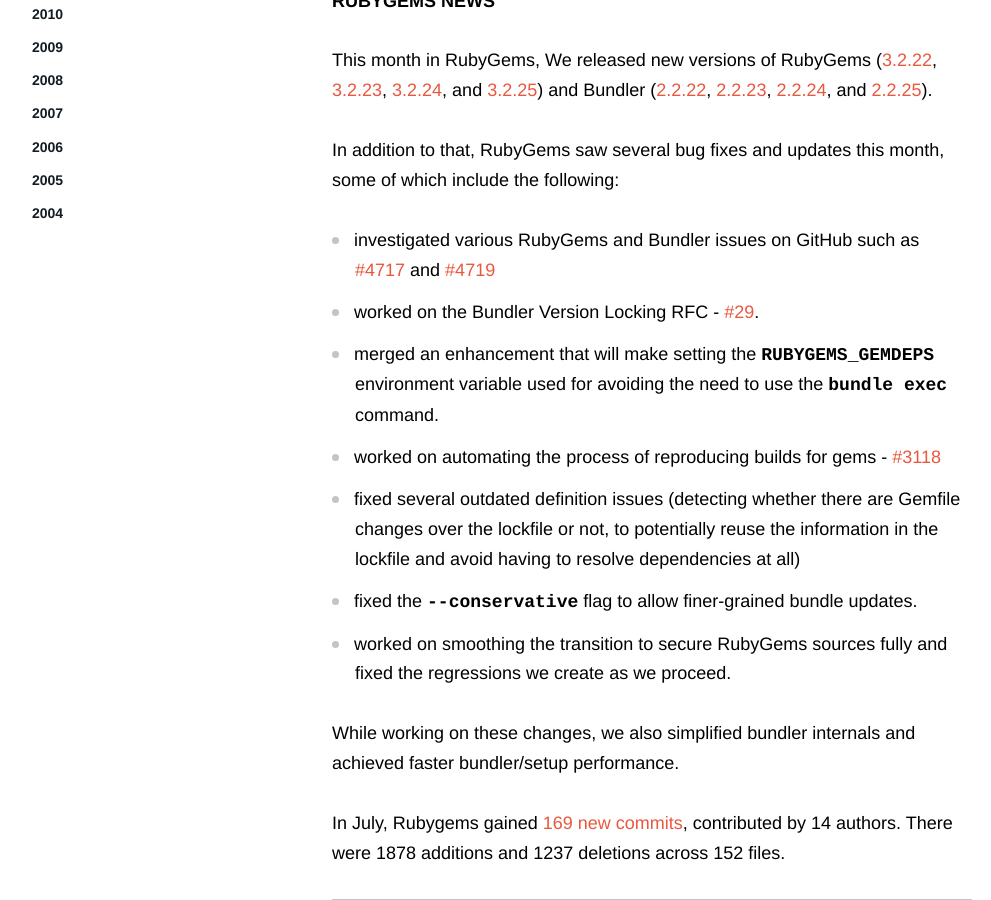
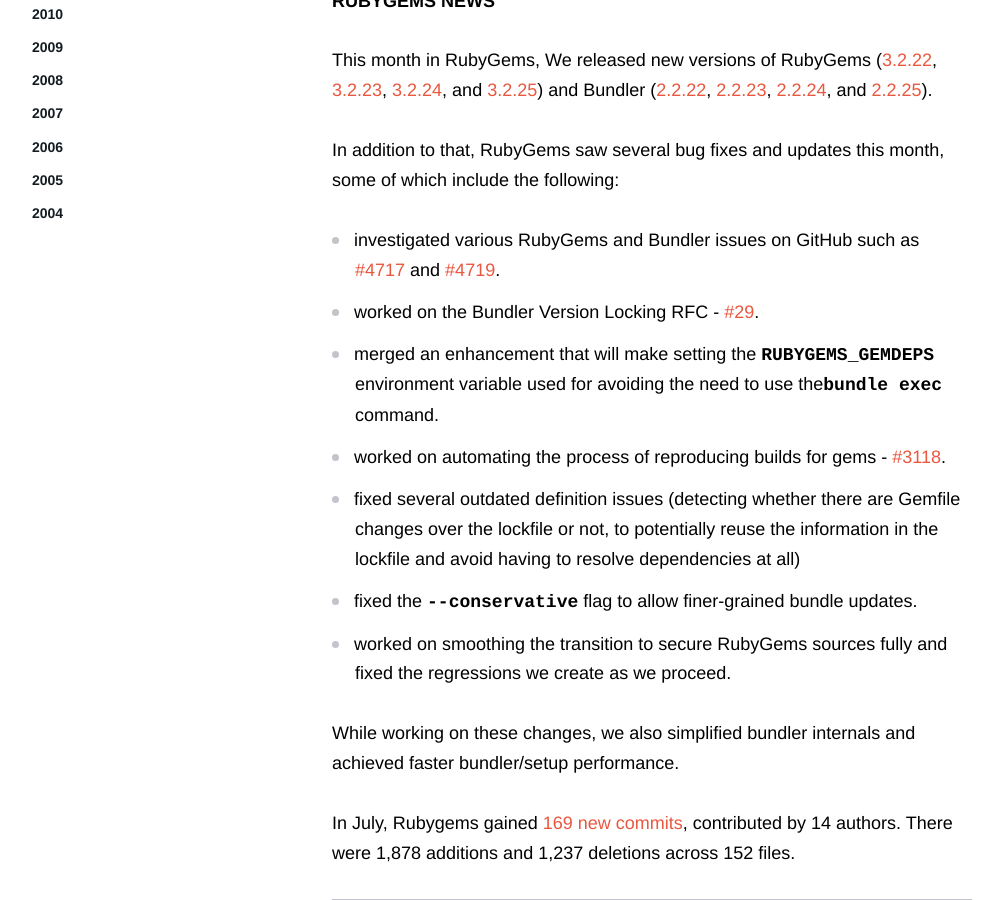
Before and after one commit to rubygems/rubygems.github.io, a Jekyll site: the page built from _posts/2021-08-11-july-rubygems-updates.md, in a window 1280 px wide and 900 px high, scrolled down 600 px. Shown: the whole window, without its empty margins (138-1129 px from the left). Built offline with Jekyll 4.4.1, drawn with Linux system fonts in a browser that asks for light colours; comment, search, counter and statistics services are not loaded; some of the changed text lies outside the part shown.

Commit message:
add punctuation and fix grammar

```diff
--- a/_posts/2021-08-11-july-rubygems-updates.md
+++ b/_posts/2021-08-11-july-rubygems-updates.md
@@ -13,25 +13,25 @@
 
 In addition to that, RubyGems saw several bug fixes and updates this month, some of which include the following:
 
-- investigated various RubyGems and Bundler issues on GitHub such as [#4717](https://github.com/rubygems/rubygems/pull/4717) and [#4719](https://github.com/rubygems/rubygems/pull/4719)
+- investigated various RubyGems and Bundler issues on GitHub such as [#4717](https://github.com/rubygems/rubygems/pull/4717) and [#4719](https://github.com/rubygems/rubygems/pull/4719).
 - worked on the Bundler Version Locking RFC - [#29](https://github.com/rubygems/rfcs/pull/29).
-- merged an enhancement that will make setting the `RUBYGEMS_GEMDEPS` environment variable used for avoiding the need to use the `bundle exec` command.
-- worked on automating the process of reproducing builds for gems - [#3118](https://github.com/rubygems/rubygems/issues/3118)
+- merged an enhancement that will make setting the `RUBYGEMS_GEMDEPS` environment variable used for avoiding the need to use the`bundle exec` command.
+- worked on automating the process of reproducing builds for gems - [#3118](https://github.com/rubygems/rubygems/issues/3118).
 - fixed several outdated definition issues (detecting whether there are Gemfile changes over the lockfile or not, to potentially reuse the information in the lockfile and avoid having to resolve dependencies at all)
 - fixed the `--conservative` flag to allow finer-grained bundle updates.
 - worked on smoothing the transition to secure RubyGems sources fully and fixed the regressions we create as we proceed.
 
 While working on these changes, we also simplified bundler internals and achieved faster bundler/setup performance.
 
-In July, Rubygems gained [169 new commits](https://github.com/rubygems/rubygems/compare/master@%7B2021-07-01%7D...master@%7B2021-07-31%7D), contributed by 14 authors. There were 1878 additions and 1237 deletions across 152 files.
+In July, Rubygems gained [169 new commits](https://github.com/rubygems/rubygems/compare/master@%7B2021-07-01%7D...master@%7B2021-07-31%7D), contributed by 14 authors. There were 1,878 additions and 1,237 deletions across 152 files.
 
 ## RubyGems.org News
 
 In July, RubyGems.org saw several bug fixes and updates, some of which include the following:
 
 - updated Kubernetes from version `1.16` to `1.20`.
-- debugged and resolved CPU spike on the database by removing page entries info from gem index page - [#2738](https://github.com/rubygems/rubygems.org/pull/2738)
-- enabled `rails 6.1` default `preload_links_header` - [#3737](https://github.com/rubygems/rubygems.org/pull/2737)
+- debugged and resolved CPU spikes on the database by removing page entries info from the gem index page - [#2738](https://github.com/rubygems/rubygems.org/pull/2738).
+- enabled `rails 6.1` default `preload_links_header` - [#3737](https://github.com/rubygems/rubygems.org/pull/2737).
 
 This month, Rubygems.org gained [27 new commits](https://github.com/rubygems/rubygems.org/compare/master@%7B2021-07-01%7D...master@%7B2021-07-31%7D), contributed by 3 authors. There were 865 additions and 747 deletions across 13 files.
 
```
